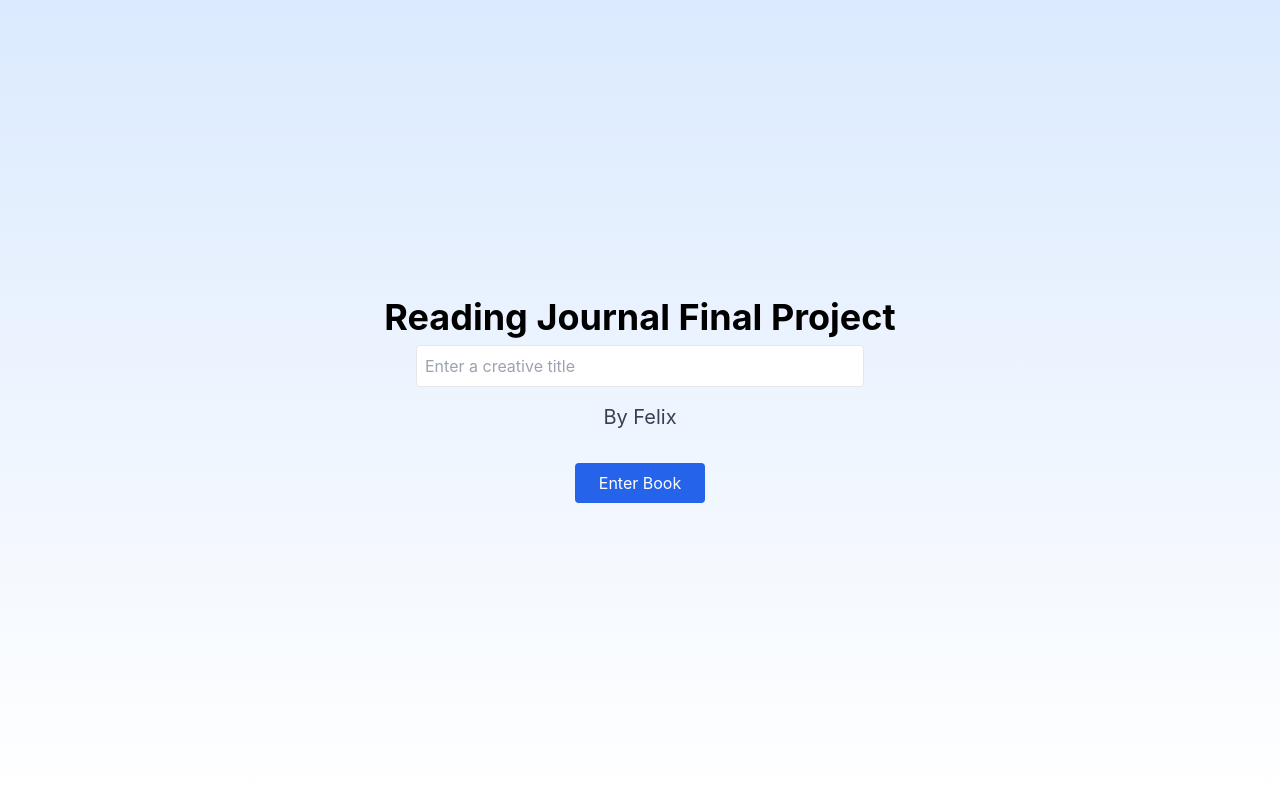
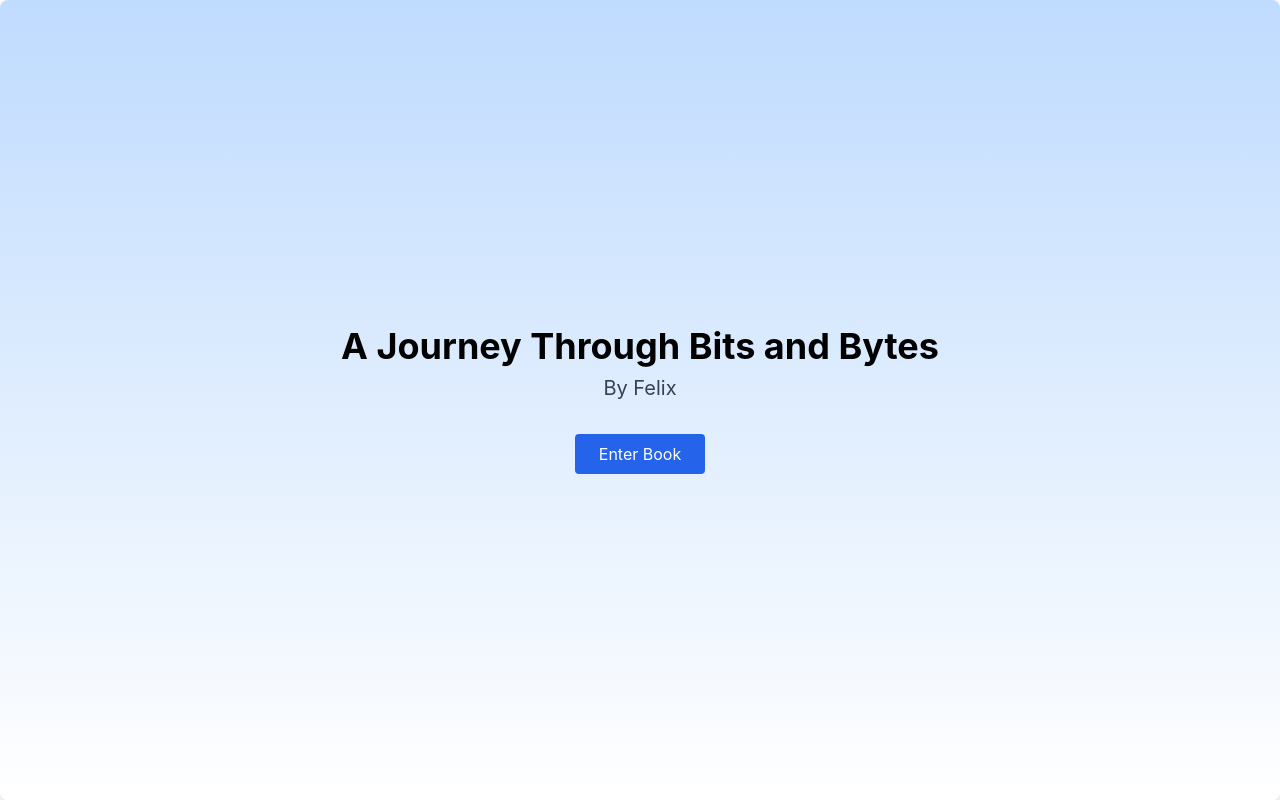
Before and after one commit to FelixTrask/english-final, a React (Create React App) app: page / in a window 1280 px wide. Built offline with nearby package versions, Linux system fonts and the light colour scheme.

Commit message:
Updated Title Page + Title Page Animation

```diff
--- /dev/null
+++ b/src/components/Peel.css
@@ -0,0 +1,48 @@
+/* src/components/Peel.css */
+
+.cover-container {
+  position: relative;
+  width: 100%;
+  height: 100%;
+  overflow: hidden;
+}
+
+.cover {
+  /* fill container */
+  position: absolute;
+  inset: 0;
+  border-radius: 0.5rem; /* match Tailwind rounded-lg */
+  overflow: hidden;
+  backface-visibility: hidden;
+  will-change: transform;
+  transform-style: preserve-3d;
+  box-shadow: 0 8px 20px rgba(0, 0, 0, 0.15);
+}
+
+.cover.peel {
+  animation: peel-away 1s ease-in-out forwards;
+  pointer-events: none; /* disable clicks during animation */
+}
+
+@keyframes peel-away {
+  from {
+    transform: rotateY(0deg);
+  }
+  to {
+    transform: rotateY(-90deg);
+  }
+}
+
+/* Table of contents overlay */
+.toc-overlay {
+  position: absolute;
+  inset: 0;
+  opacity: 0;
+  transition: opacity 0.5s ease-out;
+  pointer-events: none; /* disable clicks when invisible */
+}
+
+.toc-overlay.opacity-100 {
+  opacity: 1;
+  pointer-events: auto; /* enable clicks when visible */
+}
--- a/src/components/TitlePage.js
+++ b/src/components/TitlePage.js
@@ -1,29 +1,52 @@
-// components/TitlePage.js
+// src/components/TitlePage.js
 import React, { useState } from "react";
-import { useNavigate } from "react-router-dom";
+import "./Peel.css";
+import TableOfContents from "./TableOfContents";
 
-function TitlePage() {
-  const [title, setTitle] = useState("Reading Journal Final Project");
-  const navigate = useNavigate();
+export default function TitlePage() {
+  const [peeling, setPeeling] = useState(false);
+  const [finished, setFinished] = useState(false);
+
+  const handleEnter = () => {
+    setPeeling(true);
+  };
+
+  const handleAnimationEnd = () => {
+    setFinished(true);
+  };
 
   return (
-    <div className="min-h-screen flex flex-col items-center justify-center bg-gradient-to-b from-blue-100 to-white text-center p-8">
-      <h1 className="text-4xl font-bold mb-2">{title}</h1>
-      <input
-        type="text"
-        className="border p-2 rounded mb-4 w-full max-w-md"
-        placeholder="Enter a creative title"
-        onChange={(e) => setTitle(e.target.value)}
-      />
-      <h2 className="text-xl text-gray-700 mb-8">By Felix</h2>
-      <button
-        className="bg-blue-600 text-white px-6 py-2 rounded hover:bg-blue-700"
-        onClick={() => navigate("/contents")}
+    <div className="cover-container min-h-screen relative overflow-hidden" style={{ perspective: 1500 }}>
+      <div
+        className={`toc-overlay absolute inset-0 transition-opacity duration-500 ease-out pointer-events-auto ${
+          finished ? "opacity-100" : "opacity-0 pointer-events-none"
+        }`}
       >
-        Enter Book
-      </button>
+        <TableOfContents />
+      </div>
+
+      {!finished && (
+        <div
+          className={`cover absolute inset-0 rounded-lg shadow-lg transform-style-preserve-3d overflow-hidden
+          ${peeling ? "peel" : ""}`}
+          style={{ transformOrigin: "left center" }}
+          onAnimationEnd={handleAnimationEnd}
+        >
+          <div className="absolute inset-0 bg-gradient-to-b from-blue-200 to-white" />
+          <div className="relative z-10 flex flex-col items-center justify-center h-full px-12 py-16">
+            <h1 className="text-4xl font-bold mb-2 text-center">
+              A Journey Through Bits and Bytes
+            </h1>
+            <h2 className="text-xl text-gray-700 mb-8 text-center">By Felix</h2>
+            <button
+              className="bg-blue-600 text-white px-6 py-2 rounded hover:bg-blue-700"
+              onClick={handleEnter}
+            >
+              Enter Book
+            </button>
+          </div>
+        </div>
+      )}
     </div>
   );
 }
-
-export default TitlePage;
```
